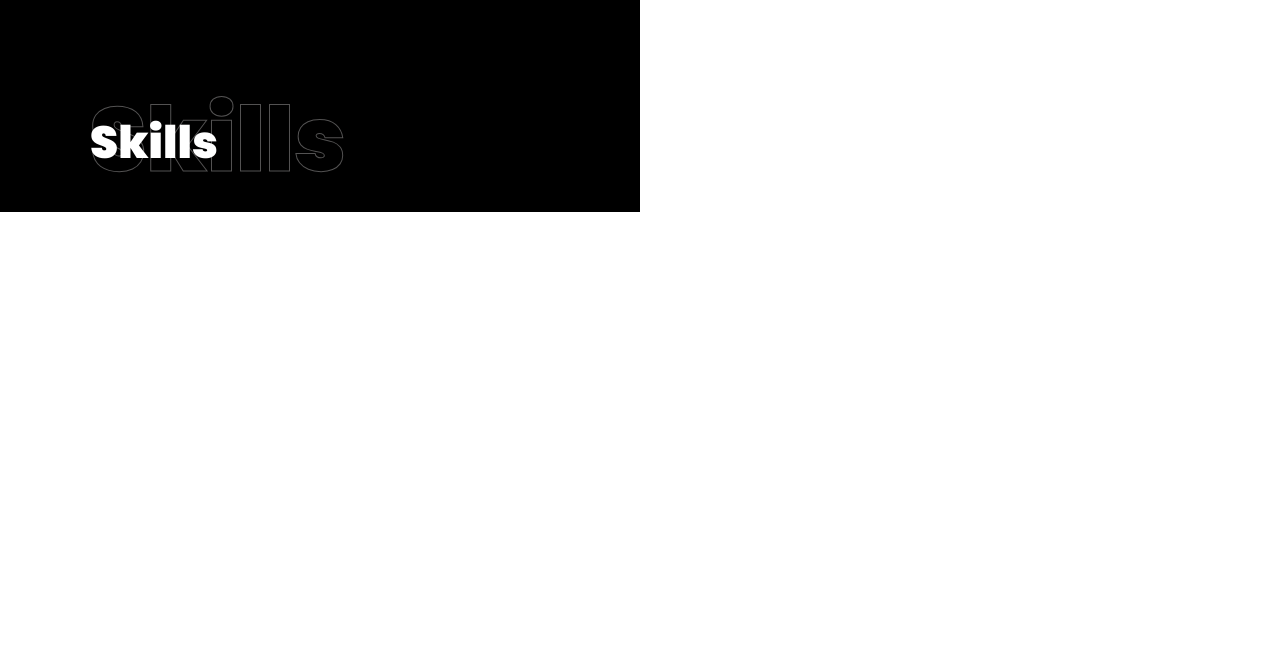
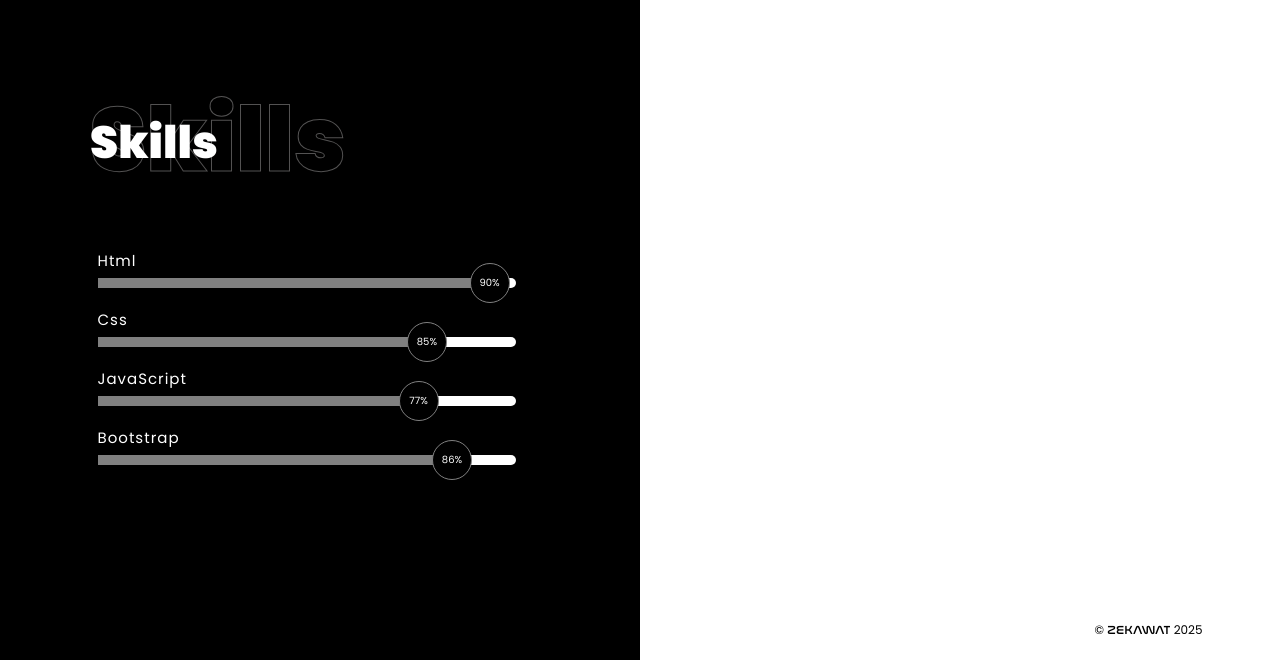
Before and after one commit to yz-developer/yz, a plain HTML site: page index.html in a window 1280 px wide. Shown: the part 646-1306 px from the top of the page. Before the commit the page ends 858 px from the top, so only its background shows below. Drawn offline with Linux system fonts and the light colour scheme.

Commit message:
complete skills part and add footer. add nasalization font to project

```diff
--- a/css/fonts.css
+++ b/css/fonts.css
@@ -47,3 +47,9 @@
   font-family: Poppins-Black;
   src: url(../fonts/poppins/Poppins-Black.ttf), format(TrueType);
 }
+
+/* Nasalization */
+@font-face {
+  font-family: nasalization;
+  src: url(../fonts/nasalization/Nasalization\ Rg.otf), format(TrueType);
+}
--- a/css/responsive.css
+++ b/css/responsive.css
@@ -1,5 +1,4 @@
 @media screen and (max-width: 575.98px) {
-
   .banner-welcome {
     font-size: 2rem;
   }
@@ -20,7 +19,7 @@
     font-size: 3rem;
   }
 
-  .introduction{
+  .introduction {
     font-size: 1.3rem;
   }
 
@@ -42,28 +41,25 @@
   }
 }
 
-
 /* Small devices (landscape phones, 576px and up) */
 @media (min-width: 576px) {
-  .links-wrapper{
+  .links-wrapper {
     display: flex;
   }
 
-  .banner-address__item{
+  .banner-address__item {
     font-size: 1.5rem;
   }
-
 }
 
 /* Medium devices (tablets, 768px and up) */
 @media (min-width: 768px) {
-
 }
 
 /* Large devices (desktops, 992px and up) */
 @media (min-width: 992px) {
-  body{
-    background: linear-gradient(to Right, black 50%,  white 50%);
+  body {
+    background: linear-gradient(to Right, black 50%, white 50%);
   }
 
   .top-line,
@@ -85,7 +81,7 @@
     gap: 1rem;
   }
 
-  .banner-wrapper{
+  .banner-wrapper {
     flex-direction: row;
   }
 
@@ -97,41 +93,46 @@
     font-size: 3rem;
   }
 
-  .banner-address__item{
+  .banner-address__item {
     font-size: 1.2rem;
   }
 
-
-
-.introduction-wrapper{
+  .introduction-wrapper {
     color: black;
   }
 
-.introduction-wrapper img{
-  box-shadow: 0px 0px 50px rgba(104, 104, 104, 0.822) ;
+  .introduction-wrapper img {
+    box-shadow: 0px 0px 50px rgba(104, 104, 104, 0.822);
   }
 
-.introduction{
+  .introduction {
     font-size: 1.5rem;
   }
 
-.messengers :nth-child(1){
+  .messengers :nth-child(1) {
     stroke: black;
   }
 
-.messengers :nth-child(2){
+  .messengers :nth-child(2) {
     stroke: black;
   }
 
+  /* skills */
+  .skill-wrapper {
+    flex-direction: row;
+  }
 
+  /* footer */
+  .copy p {
+    color: black;
+    text-align: right;
+  }
 }
 
 /* X-Large devices (large desktops, 1200px and up) */
 @media (min-width: 1200px) {
-
 }
 
 /* XX-Large devices (larger desktops, 1400px and up) */
 @media (min-width: 1400px) {
-
 }
--- a/css/style.css
+++ b/css/style.css
@@ -8,19 +8,18 @@
 
 /* Component */
 
-
 /* Helper */
-.bg-title{
+.bg-title {
   font-family: Poppins-black;
   font-weight: 900;
   font-size: 9rem;
   text-transform: capitalize;
   color: black;
-  -webkit-text-stroke-width: .1rem;
+  -webkit-text-stroke-width: 0.1rem;
   -webkit-text-stroke-color: rgb(83, 82, 82);
 }
 
-.fg-title{
+.fg-title {
   font-family: Poppins-black;
   font-weight: 500;
   font-size: 4.5rem;
@@ -176,11 +175,12 @@ body {
 */
 
 /* Banner */
-.banner-wrapper{
+.banner-wrapper {
   display: flex;
   flex-direction: column;
   justify-content: center;
   align-items: center;
+  animation: appear linear;
 }
 
 .left-banner {
@@ -289,7 +289,6 @@ body {
 
 /* Banner photo */
 
-
 /*
     --> Left side follow links
 */
@@ -298,7 +297,7 @@ body {
   color: white;
   flex-direction: column;
   justify-content: center;
-  align-items:normal;
+  align-items: normal;
   gap: 1rem;
   position: fixed;
   top: 0;
@@ -331,14 +330,14 @@ body {
   margin-left: 2.6rem;
   justify-content: flex-start;
   align-items: flex-start;
-  gap: .5rem;
+  gap: 0.5rem;
 }
 
 /*
   --> Right banner
 */
 
-.introduction-wrapper{
+.introduction-wrapper {
   display: flex;
   flex-direction: column;
   justify-content: center;
@@ -348,51 +347,164 @@ body {
   padding: 2rem 2rem;
 }
 
-.introduction-wrapper img{
+.introduction-wrapper img {
   width: 22rem;
   border: 1rem solid rgba(0, 0, 0, 0.2);
   border-radius: 200%;
-  box-shadow: 0px 0px 50px rgba(2, 56, 25, 0.822) ;
+  box-shadow: 0px 0px 50px rgba(2, 56, 25, 0.822);
 }
 
-.introduction{
+.introduction {
   margin-top: 2rem;
   font-size: 1.2rem;
   text-transform: capitalize;
 }
 
-.call-me{
+.call-me {
   display: flex;
   flex-direction: column;
   align-items: center;
-
 }
 
-.call-me p{
+.call-me p {
   margin-top: 2rem;
   text-transform: capitalize;
   font-family: Poppins-black;
   font-size: 3rem;
 }
 
-.messengers :nth-child(1){
-  margin-right: .5rem;
+.messengers :nth-child(1) {
+  margin-right: 0.5rem;
 }
 
-.messengers :nth-child(2){
-  margin-left: .5rem;
+.messengers :nth-child(2) {
+  margin-left: 0.5rem;
 }
 
 /*
     --->Skills
 */
 
-.skills{
+.skills {
   padding-top: 7rem;
   padding-left: 2rem;
   padding-right: 2rem;
   color: white;
 }
+
+.skill-wrapper{
+  display: flex;
+  flex-direction: column;
+  justify-content: center;
+  align-items: center;
+  animation: appear linear;
+
+}
+
+.skills-content__left{
+  padding: 5rem 2rem 2rem ;
+  color: white;
+
+}
+
+.skills-content__left-skill{
+  padding-top: 2rem;
+}
+
+.skills-content__left-skill h2{
+  font-size: 1.5rem;
+  text-transform: capitalize;
+  font-weight: 500;
+  letter-spacing: .1rem;
+}
+
+.progress-bar{
+  background-color: white;
+  width: 80%;
+  height: 1rem;
+  margin-top: .5rem;
+  border-top-right-radius: 5rem;
+  border-bottom-right-radius: 5rem;
+}
+
+.html-progress-bar{
+  background-color: gray;
+  width: 0;
+  height: 1rem;
+  border-top-right-radius: 5rem;
+  border-bottom-right-radius: 5rem;
+  animation: html-skill-show 2s linear forwards;
+}
+
+.css-progress-bar{
+  background-color: gray;
+  width: 0;
+  height: 1rem;
+  border-top-right-radius: 5rem;
+  border-bottom-right-radius: 5rem;
+  animation: css-skill-show 2s linear forwards;
+}
+
+.js-progress-bar{
+  background-color: gray;
+  width: 0;
+  height: 1rem;
+  border-top-right-radius: 5rem;
+  border-bottom-right-radius: 5rem;
+  animation: js-skill-show 2s linear forwards;
+}
+
+.bootstrap-progress-bar{
+  background-color: gray;
+  width: 0;
+  height: 1rem;
+  border-top-right-radius: 5rem;
+  border-bottom-right-radius: 5rem;
+  animation: boot-skill-show 2s linear forwards;
+}
+
+
+
+.skill-percent{
+  width: 4rem;
+  height: 4rem;
+  border-radius: 50%;
+  float: right;
+  display: flex;
+  justify-content: center;
+  align-items: center;
+  margin-top: -15px;
+  margin-right: -15px;
+  border: 1px solid gray;
+  background-color: black;
+  font-size: 1rem;
+  color: white;
+}
+
+/* skill right */
+.skills-content__right{
+}
+
+/*
+    --> Footer
+*/
+.copy{
+  width: 100%;
+  height: 2rem;
+  padding: 12rem 0 4rem;
+  text-align: left;
+  color: white;
+  text-transform: capitalize;
+  font-size: 1.2rem;
+}
+
+.copy span{
+  font-family: nasalization;
+}
+
+
+
+
 
 
 
@@ -439,3 +551,32 @@ body {
     transform: rotate(15deg);
   }
 }
+
+/* skills animation */
+@keyframes html-skill-show {
+  100%{
+    width: 95%;
+  }
+
+}
+
+@keyframes css-skill-show {
+  100%{
+    width: 80%;
+  }
+
+}
+
+@keyframes js-skill-show {
+  100%{
+    width: 78%;
+  }
+
+}
+
+@keyframes boot-skill-show {
+  100%{
+    width: 86%;
+  }
+
+}
--- a/index.html
+++ b/index.html
@@ -80,7 +80,6 @@
     <main>
       <div class="container">
         <div class="row">
-
           <!-- Banner section -->
           <section>
             <div class="banner-wrapper">
@@ -141,19 +140,74 @@
             </div>
         </section>
         </div>
-        <!-- Skills -->
-         <div class="row">
+        <div class="row">
+           <!-- Skills title -->
           <section class="skills">
             <div>
               <p class="bg-title">skills</p>
             </div>
             <p class="fg-title">skills</p>
           </section>
+          <div class="skill-wrapper">
+            <!-- Skills content -->
+            <section class="skills-content__left col-12 col-lg-6">
+              <!-- html -->
+              <div class="skills-content__left-skill">
+                <h2>html</h2>
+                <div class="progress-bar">
+                  <div class="html-progress-bar">
+                    <span class="skill-percent" id="html-skill-percent"></span>
+                  </div>
+                </div>
+              </div>
+              <!-- css -->
+              <div class="skills-content__left-skill">
+                <h2>css</h2>
+                <div class="progress-bar">
+                  <div class="css-progress-bar">
+                    <span class="skill-percent" id="css-skill-percent"></span>
+                  </div>
+                </div>
+              </div>
+              <!-- js -->
+              <div class="skills-content__left-skill">
+                <h2>JavaScript</h2>
+                <div class="progress-bar">
+                  <div class="js-progress-bar">
+                    <span class="skill-percent" id="js-skill-percent"></span>
+                  </div>
+                </div>
+              </div>
+              <!-- Bootstrap -->
+              <div class="skills-content__left-skill">
+                <h2>bootstrap</h2>
+                <div class="progress-bar">
+                  <div class="bootstrap-progress-bar">
+                    <span class="skill-percent" id="bootstrap-skill-percent"></span>
+                  </div>
+                </div>
+              </div>
+            </section>
+            <section class="skills-content__right col-12 col-lg-6">
+              <div class="skill-content__right">
+              </div>
+            </section>
+          </div>
          </div>
       </div>
 
     <!-- footer -->
-    <footer></footer>
+    <footer>
+      <div class="container">
+        <div class="row">
+          <div class="wrapper">
+            <div class="copy">
+              <p>&copy <span>ZEKAWAT</span> 2025</p>
+            </div>
+          </div>
+        </div>
+      </div>
+    </footer>
 
     <script src="./js/app.js"></script>
   </body>
--- a/js/app.js
+++ b/js/app.js
@@ -1,12 +1,59 @@
+htmlCounter = 0;
+cssCounter = 0;
+jsCounter = 0;
+bootCounter = 0;
+
 const menuIcon = document.querySelector(".header-menu__icon");
 const middleLine = document.querySelector(".middle-line");
 const topLine = document.querySelector(".top-line");
 const bottomLine = document.querySelector(".bottom-line");
 const nav = document.querySelector(".nav");
 const cover = document.querySelector(".cover");
+let htmlSkillPercent = document.getElementById("html-skill-percent");
+let cssSkillPercent = document.getElementById("css-skill-percent");
+let jsSkillPercent = document.getElementById("js-skill-percent");
+let bootstrapSkillPercent = document.getElementById("bootstrap-skill-percent");
 
+// show menu
 menuIcon.addEventListener("click", () => {
   middleLine.classList.toggle("active");
   cover.classList.toggle("active");
   nav.classList.toggle("nav-active");
 });
+
+// skills
+setInterval(() => {
+  if (htmlCounter === 90) {
+    clearInterval();
+  } else {
+    htmlCounter += 1;
+    htmlSkillPercent.innerText = `${htmlCounter}%`;
+  }
+}, 20);
+
+setInterval(() => {
+  if (cssCounter === 85) {
+    clearInterval();
+  } else {
+    cssCounter += 1;
+    cssSkillPercent.innerText = `${cssCounter}%`;
+  }
+}, 20);
+
+setInterval(() => {
+  if (jsCounter === 77) {
+    clearInterval();
+  } else {
+    jsCounter += 1;
+    jsSkillPercent.innerText = `${jsCounter}%`;
+  }
+}, 20);
+
+setInterval(() => {
+  if (bootCounter === 86) {
+    clearInterval();
+  } else {
+    bootCounter += 1;
+    bootstrapSkillPercent.innerText = `${bootCounter}%`;
+  }
+}, 20);
```
Also changed, not shown: fonts/nasalization/Nasalization Rg.otf (added). Lines whose indentation alone changed are shown as unchanged.
